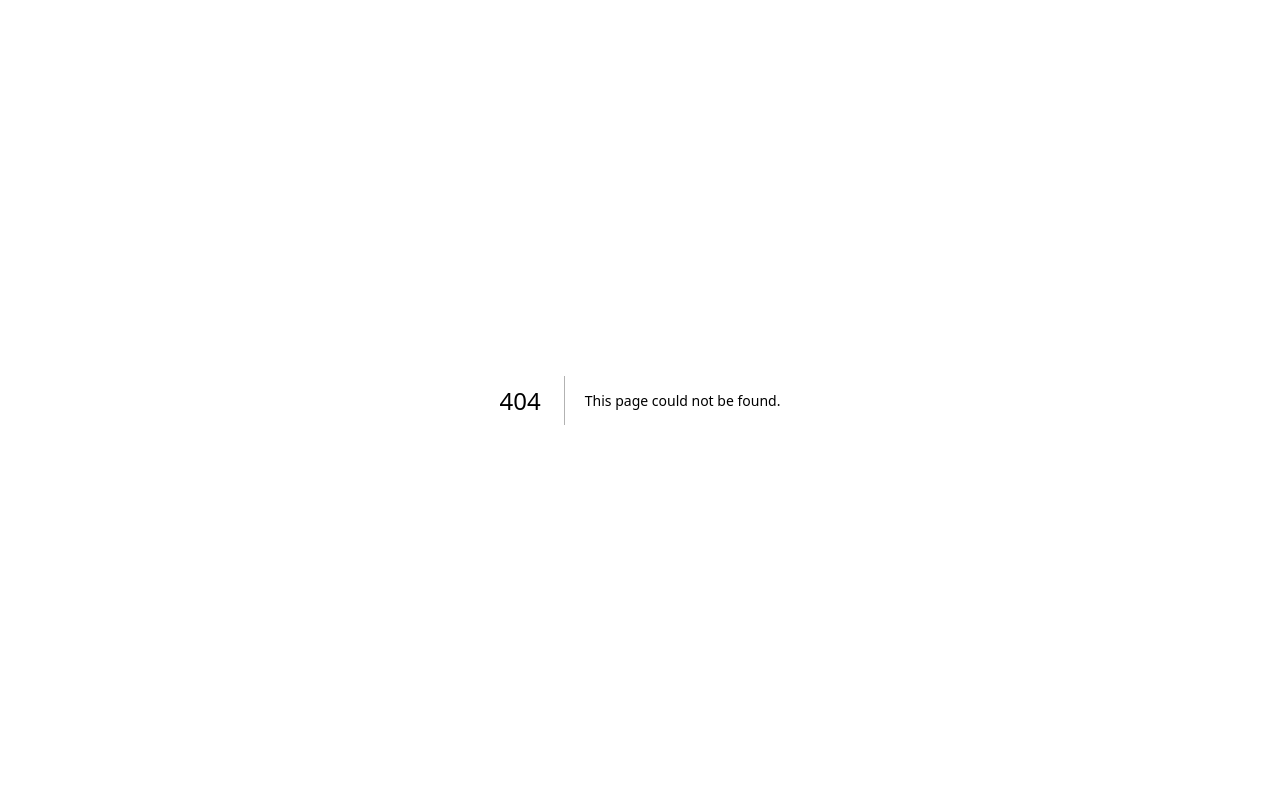
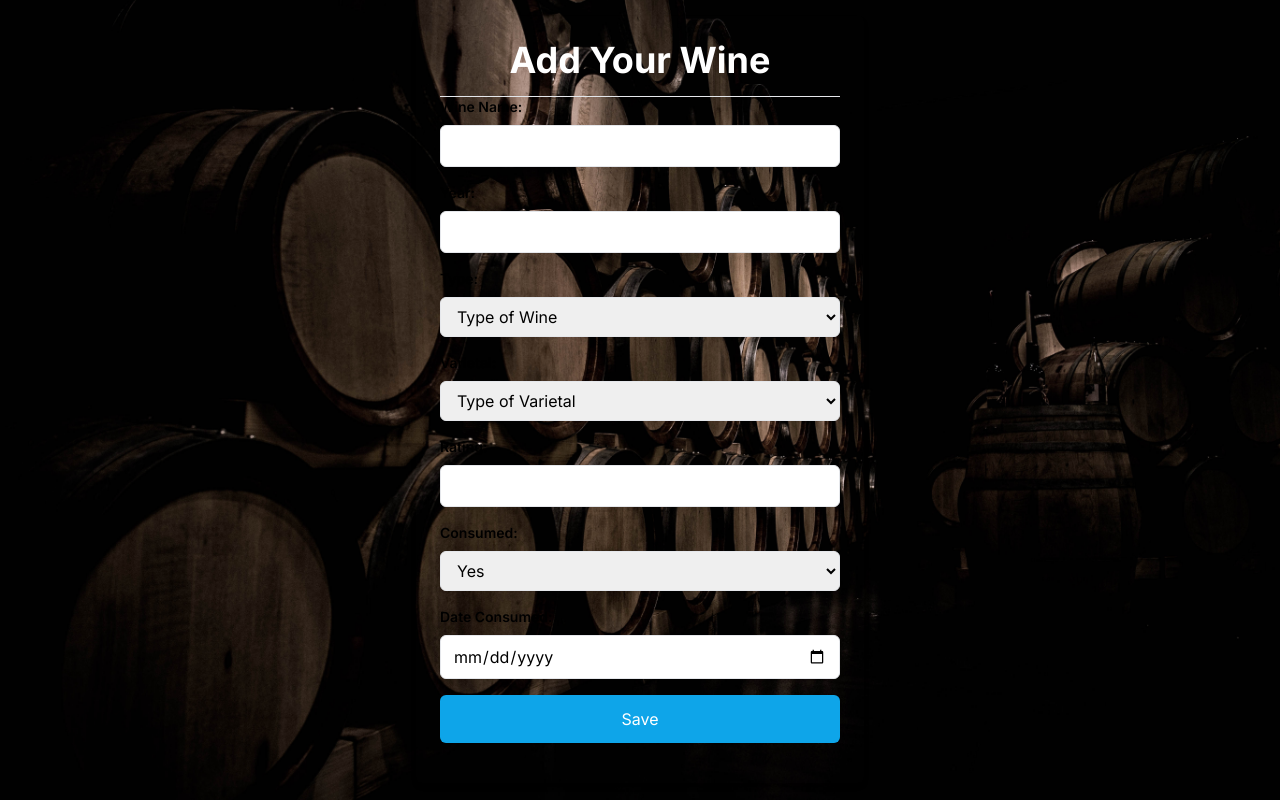
Before and after one commit to SG-studi0/my-wine-app, a Next.js app: page /add-wine in a window 1280 px wide. Before the commit this address had no page. Built offline with nearby package versions, Linux system fonts and the light colour scheme.

Commit message:
fixed routing and getting data
routing works and data shows in console

```diff
--- a/app/add-wine/add-wine.tsx
+++ /dev/null
@@ -1,3 +0,0 @@
-export default function FirstPost() {
-    return <h1>First Post</h1>;
-  }
--- /dev/null
+++ b/app/add-wine/page.tsx
@@ -0,0 +1,135 @@
+export default function AddWine() {
+  return (
+    <main className="p-4">
+      <form
+        className="max-w-md mx-auto p-6 rounded-md shadow-md"
+      >
+     <h1 className="text-4xl font-bold text-center text-white mb-4">
+            Add Your Wine
+          </h1>
+          <hr />
+
+        <div className="mb-4">
+          <label htmlFor="name" className="block text-white-600 text-sm font-semibold mb-2">
+            Wine Name:
+          </label>
+          <input
+            type="text"
+            id="name"
+            name="name"
+            className="w-full px-3 py-2 border rounded-md"
+
+            required
+          />
+        </div>
+
+        <div className="mb-4">
+          <label htmlFor="year" className="block text-white-600 text-sm font-semibold mb-2">
+            Year:
+          </label>
+          <input
+            type="number"
+            id="year"
+            name="year"
+            className="w-full px-3 py-2 border rounded-md"
+
+            required
+          />
+        </div>
+
+        <div className="mb-4">
+          <label htmlFor="type" className="block text-white-600 text-sm font-semibold mb-2">
+            Type:
+          </label>
+          <select
+            id="type"
+            name="type"
+            className="w-full px-3 py-2 border rounded-md text-black"
+
+            required
+          >
+            {<option value="">Type of Wine</option>}
+            {<option value="Red">Red</option>}
+            {<option value="White">White</option>}
+            {<option value="Rosé">Rosé</option>}
+            {<option value="White Blend">White Blend</option>}
+            {<option value="Red Blend">Red Blend</option>}
+          </select>
+        </div>
+
+        <div className="mb-4">
+          <label htmlFor="varietal" className="block text-white-600 text-sm font-semibold mb-2">
+            Varietal:
+          </label>
+          <select
+            id="varietal"
+            name="varietal"
+            className="w-full px-3 py-2 border rounded-md text-black"
+
+            required
+          >
+
+            {<option value="">Type of Varietal</option>}
+            {<option value=" Cabernet Sauvignon">Cabernet Sauvignon</option>}
+            {<option value="Merlot">Merlot</option>}
+            {<option value="Shiraz,">Shiraz,</option>}
+            {<option value="Chenin Blanc">Chenin Blanc</option>}
+            {<option value="Sauvignon Blanc,">Sauvignon Blanc</option>}
+          </select>
+        </div>
+
+        <div className="mb-4">
+          <label htmlFor="rating" className="block text-white-600 text-sm font-semibold mb-2">
+            Rating:
+          </label>
+          <input
+            type="number"
+            id="rating"
+            name="rating"
+            min="1"
+            max="5"
+            step="0.1"
+            className="w-full px-3 py-2 border rounded-md"
+
+            required
+          />
+        </div>
+
+        <div className="mb-4">
+          <label htmlFor="consumed" className="block text-white-600 text-sm font-semibold mb-2">
+            Consumed:
+          </label>
+          <select
+            id="consumed"
+            name="consumed"
+            className="w-full px-3 py-2 border rounded-md text-black"
+
+            required
+          >
+            <option value="yes">Yes</option>
+            <option value="no">No</option>
+          </select>
+        </div>
+
+        <div className="mb-4">
+          <label htmlFor="dateConsumed" className="block text-white-600 text-sm font-semibold mb-2">
+            Date Consumed:
+          </label>
+          <input
+            type="date"
+            id="dateConsumed"
+            name="dateConsumed"
+            className="w-full px-3 py-2 border rounded-md"
+
+          />
+        </div>
+
+        <div className="mb-4">
+          <button type="submit" className="w-full bg-sky-500 text-white p-3 rounded-md hover:bg-sky-600">
+            Save
+          </button>
+        </div>
+      </form>
+    </main>
+  );
+};
--- a/app/list-wines/list-wines.tsx
+++ /dev/null
@@ -1,16 +0,0 @@
-import React from "react";
-import { sql } from "@vercel/postgres";
-
-export default async function ListWines({}: {}): Promise<JSX.Element> {
-  const { rows } = await sql`SELECT * from wine`;
-
-  return (
-    <div>
-      {rows.map((row) => (
-        <div key={row.id}>
-          {row.id} - {row.Name}
-        </div>
-      ))}
-    </div>
-  );
-}
--- /dev/null
+++ b/app/list-wines/page.tsx
@@ -0,0 +1,13 @@
+import { sql } from "@vercel/postgres";
+import { NextResponse } from 'next/server';
+
+export default async function getWines(request: Request) {
+  try {
+    const wines = await sql`SELECT * from wine;`;
+    console.log(JSON.stringify(wines ,null,2));
+    //return NextResponse.json(wines, { status: 200 });
+  }
+  catch (error) {
+    return NextResponse.json({ error }, { status: 500 });
+}
+}
--- a/app/page.tsx
+++ b/app/page.tsx
@@ -44,7 +44,7 @@ export default function Home() {
             />
           </div>
           <div className="mb-6">
-            <Link href="/">
+            <Link href="/add-wine">
               <button
                 type="submit"
                 className="w-full bg-sky-500 text-white p-3 rounded-md hover:bg-sky-600"
@@ -53,9 +53,8 @@ export default function Home() {
               </button>
             </Link>
             <div>
-              <Link href="/list-wines/list-wines">list of wines</Link>
+              <Link href="/list-wines">Test list of wines</Link>
               <hr />
-              <Link href=".next/server/app/one/two">Test Page</Link>
             </div>
           </div>
         </form>
--- a/package.json
+++ b/package.json
@@ -22,6 +22,7 @@
     "eslint": "^8",
     "eslint-config-next": "14.0.4",
     "postcss": "^8",
+    "prisma": "^5.8.0",
     "tailwindcss": "^3.3.0",
     "typescript": "5.3.3"
   }
--- a/tsconfig.json
+++ b/tsconfig.json
@@ -22,6 +22,6 @@
       "@/*": ["./*"]
     }
   },
-  "include": ["next-env.d.ts", "**/*.ts", "**/*.tsx", ".next/types/**/*.ts", "app/list-wines/list-wines.tsx", "app/add-wine/two.js"],
+  "include": ["next-env.d.ts", "**/*.ts", "**/*.tsx", ".next/types/**/*.ts", "app/list-wines/page.tsx", "app/add-wine/two.js"],
   "exclude": ["node_modules"]
 }
```
Also changed, not shown: 2 other files (tests, documents, lock files or other folders).
